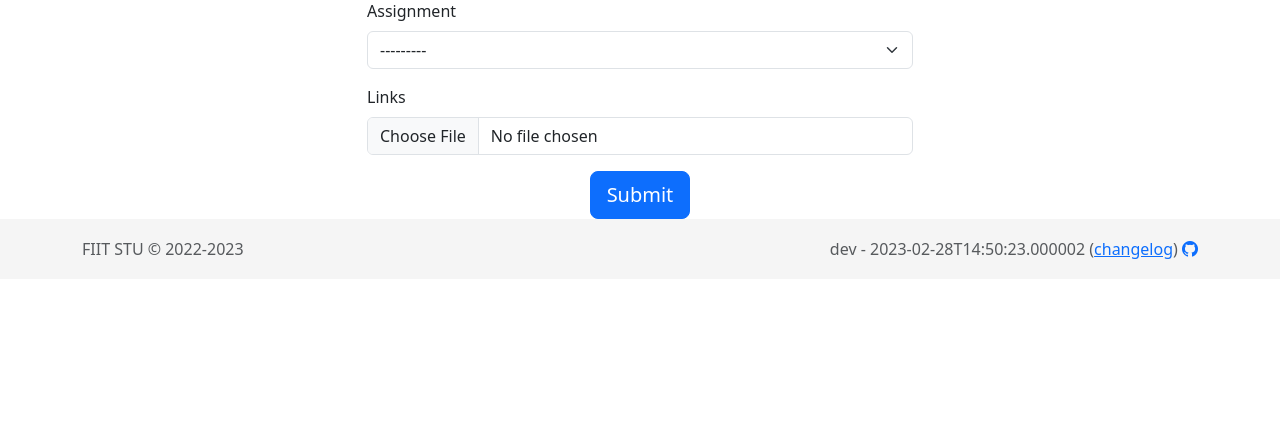
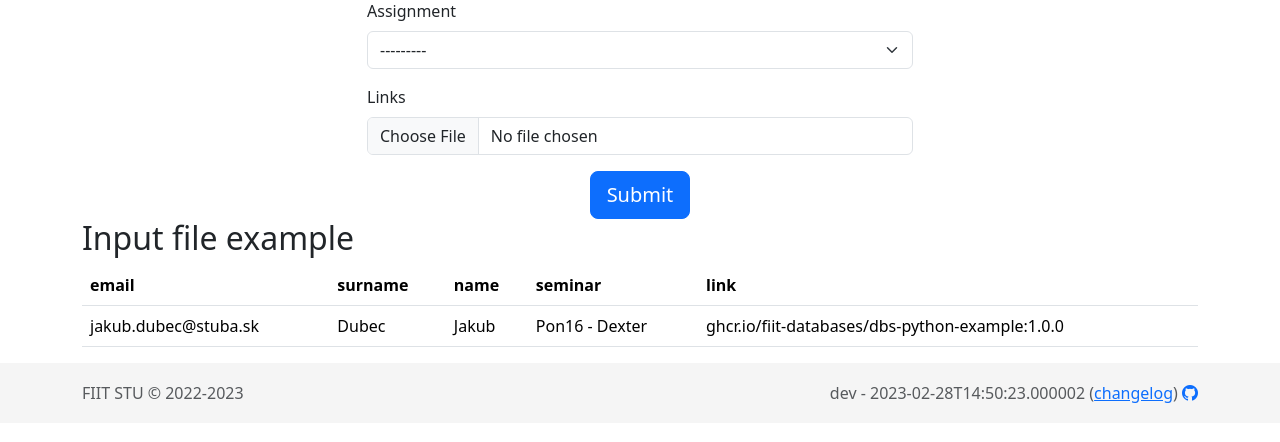
Before and after one commit to FIIT-Databases/tester, a Django app: page /evaluations/new in a window 1280 px wide. Shown: the part 137-579 px from the top of the page. Run offline with Django 3.2, Linux system fonts and the light colour scheme; the visitor is signed in with stand-in values (Sample User, id 1); data that the repository does not hold is empty; style sheets or scripts are compiled from the project's sources; some libraries are stand-ins or nearby versions.

Commit message:
Input file example 🏠

```diff
--- a/templates/web/evaluation.html
+++ b/templates/web/evaluation.html
@@ -18,4 +18,29 @@
 			</div>
 		</div>
 	</form>
+	<div class="row">
+		<div class="col-lg-12">
+			<h2>{% trans "Input file example" %}</h2>
+			<table class="table">
+				<thead>
+				<tr>
+					<th data-field="email" data-sortable="true">email</th>
+					<th data-field="surname" data-sortable="true">surname</th>
+					<th data-field="name" data-sortable="true">name</th>
+					<th data-field="seminar" data-sortable="true">seminar</th>
+					<th data-field="link" data-sortable="true">link</th>
+				</tr>
+				</thead>
+				<tbody>
+				<tr>
+					<td>jakub.dubec@stuba.sk</td>
+					<td>Dubec</td>
+					<td>Jakub</td>
+					<td>Pon16 - Dexter</td>
+					<td>ghcr.io/fiit-databases/dbs-python-example:1.0.0</td>
+				</tr>
+				</tbody>
+			</table>
+		</div>
+	</div>
 {% endblock %}
```
